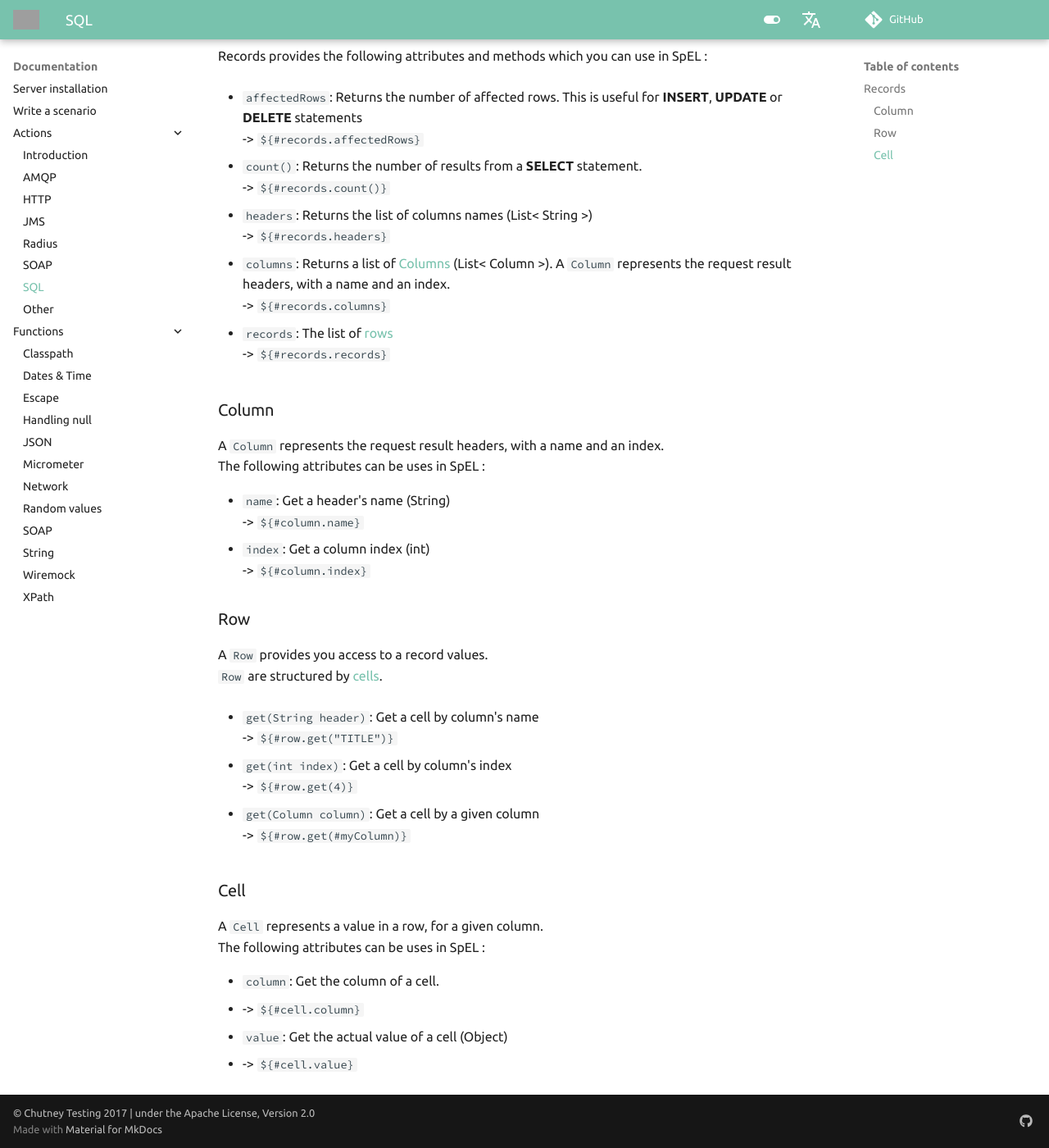
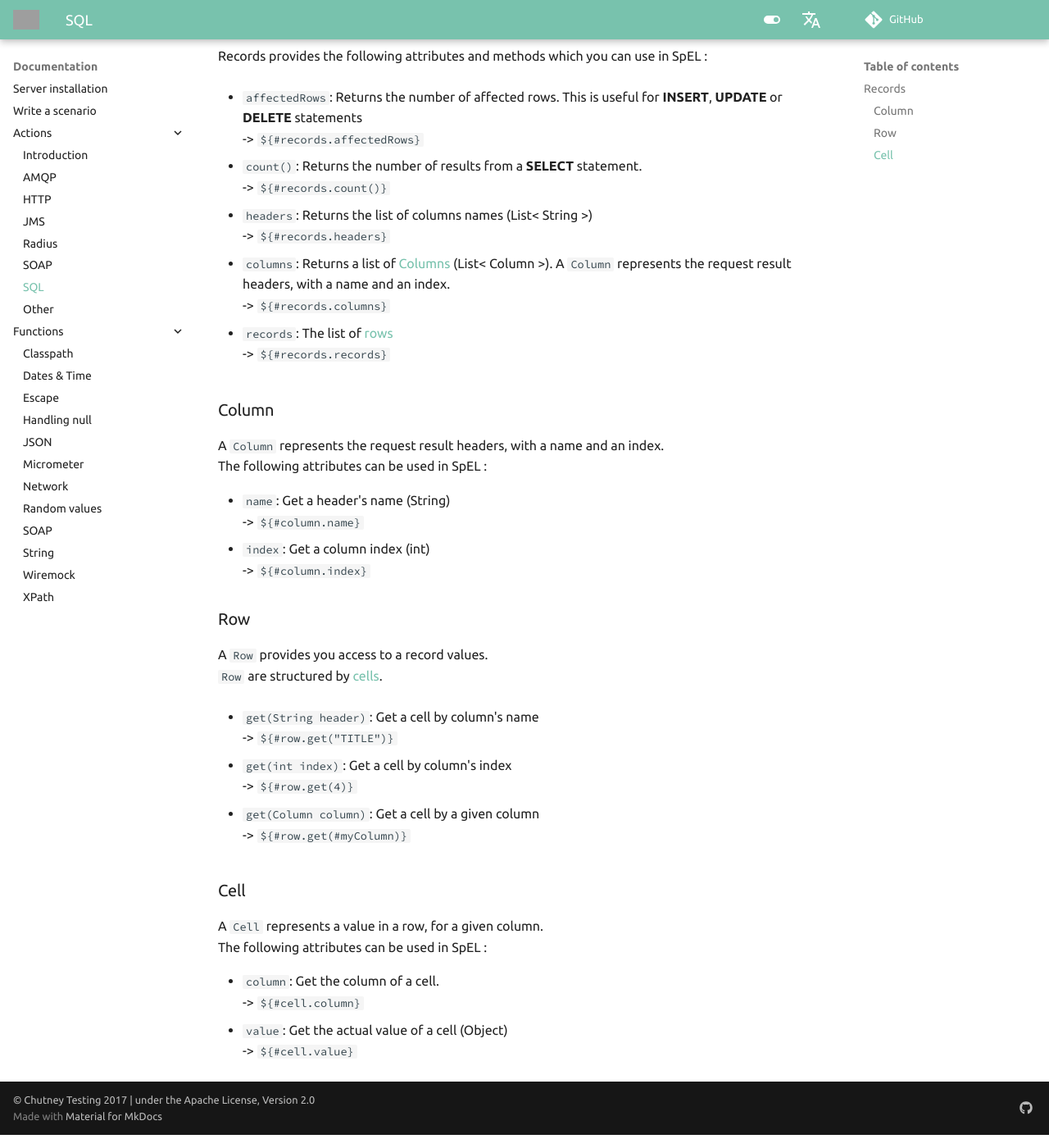
Before and after one commit to chutney-testing/chutney-testing.github.io-legacy, an MkDocs documentation site: the page built from docs/actions/sql.md, in a window 1280 px wide and 1400 px high, scrolled down 1786 px. Shown: the whole window at 82% size. Built offline with MkDocs 1.6.1 and Material for MkDocs 9.7.7, drawn with Linux system fonts in a browser that asks for light colours; comment, search, counter and statistics services are not loaded; grey boxes are pictures that could not be loaded.

Commit message:
docs: Fix format and typos

```diff
--- a/docs/actions/sql.md
+++ b/docs/actions/sql.md
@@ -101,7 +101,7 @@ Records provides the following attributes and methods which you can use in SpEL
 ## Column
 
 A `Column` represents the request result headers, with a name and an index.
-The following attributes can be uses in SpEL :
+The following attributes can be used in SpEL :
 
 * `name`: Get a header's name (String)
 -> `${#column.name}`
@@ -125,9 +125,9 @@ A `Row` provides you access to a record values.
 ## Cell
 
 A `Cell` represents a value in a row, for a given column.
-The following attributes can be uses in SpEL :
+The following attributes can be used in SpEL :
 
 * `column`: Get the column of a cell.
-* -> `${#cell.column}`
+-> `${#cell.column}`
 * `value`: Get the actual value of a cell (Object)
-* -> `${#cell.value}`
+-> `${#cell.value}`
```
Also changed, not shown: docs/actions/soap.md (+13 -13 lines).
